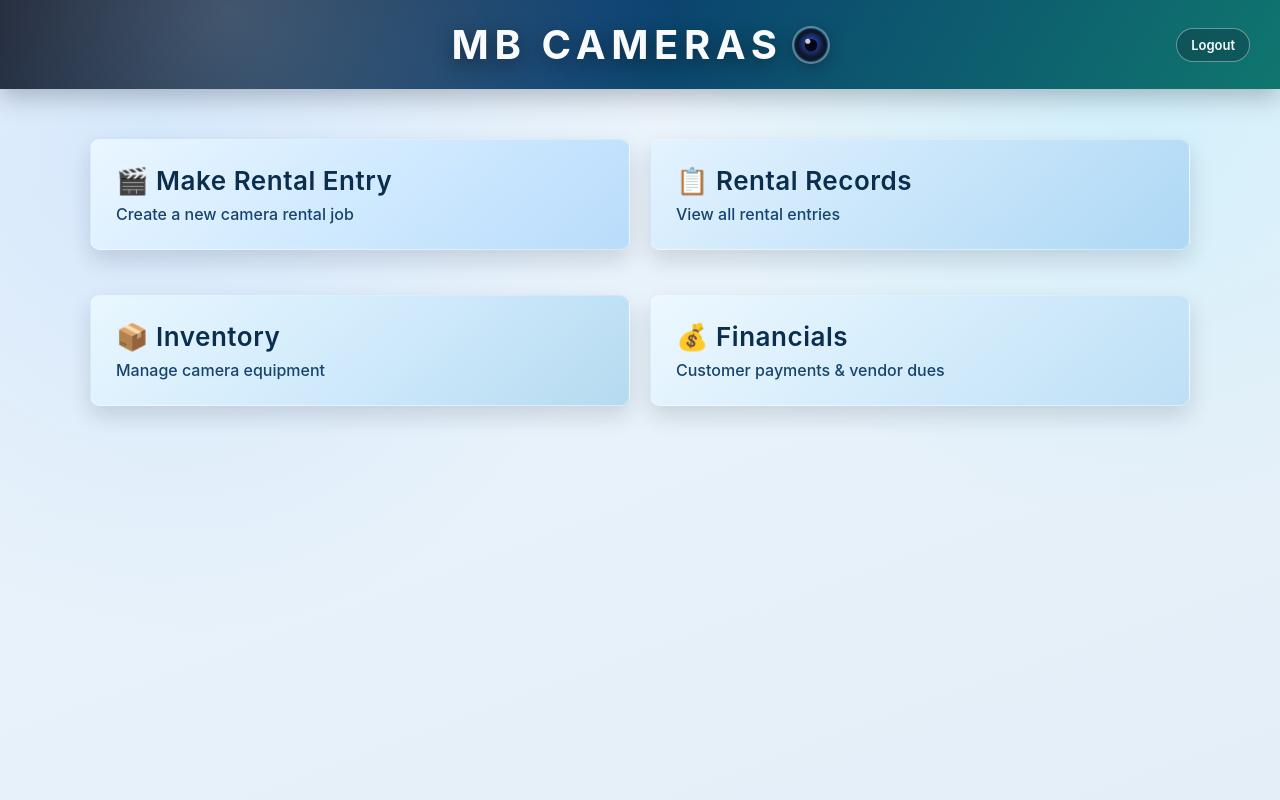
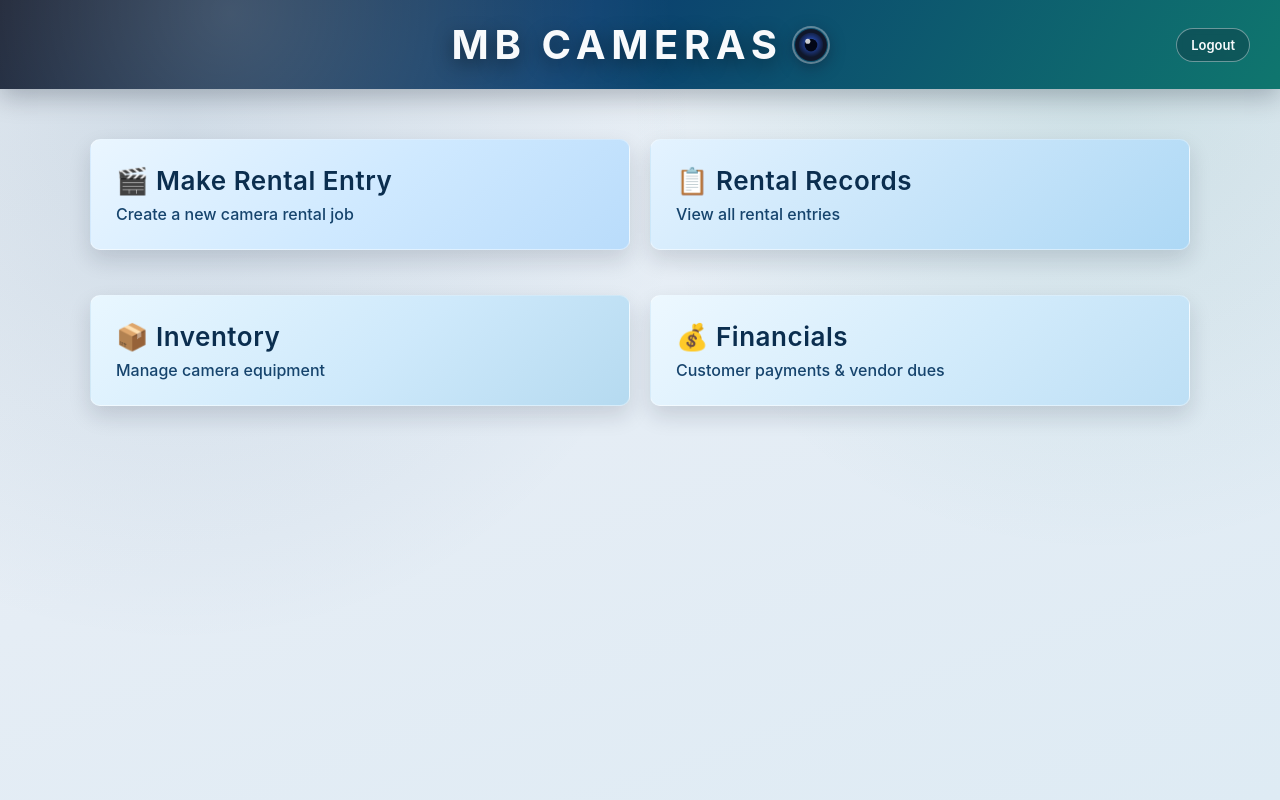
Before and after one commit to bachammahesh-cyber/mb-cameras, a Flask app: page /dashboard in a window 1280 px wide. Run offline with Flask 3, Linux system fonts and the light colour scheme; a user stored in the database is signed in; data comes from the database, SQL or seed files in the repository.

Commit message:
Align dashboard background with lighter banner color tones

```diff
--- a/static/style.css
+++ b/static/style.css
@@ -11,9 +11,9 @@ color:#333;
 
 .dashboard-page{
 background:
-radial-gradient(circle at 12% 18%,rgba(148,197,255,0.26),transparent 38%),
-radial-gradient(circle at 88% 8%,rgba(110,231,255,0.2),transparent 34%),
-linear-gradient(160deg,#edf4fb 0%,#e8f2fa 52%,#e3eef8 100%);
+radial-gradient(circle at 14% 16%,rgba(11,63,111,0.12),transparent 40%),
+radial-gradient(circle at 86% 10%,rgba(15,118,110,0.12),transparent 36%),
+linear-gradient(160deg,#edf2f7 0%,#e5edf5 50%,#deebf4 100%);
 min-height:100vh;
 }
 
```
